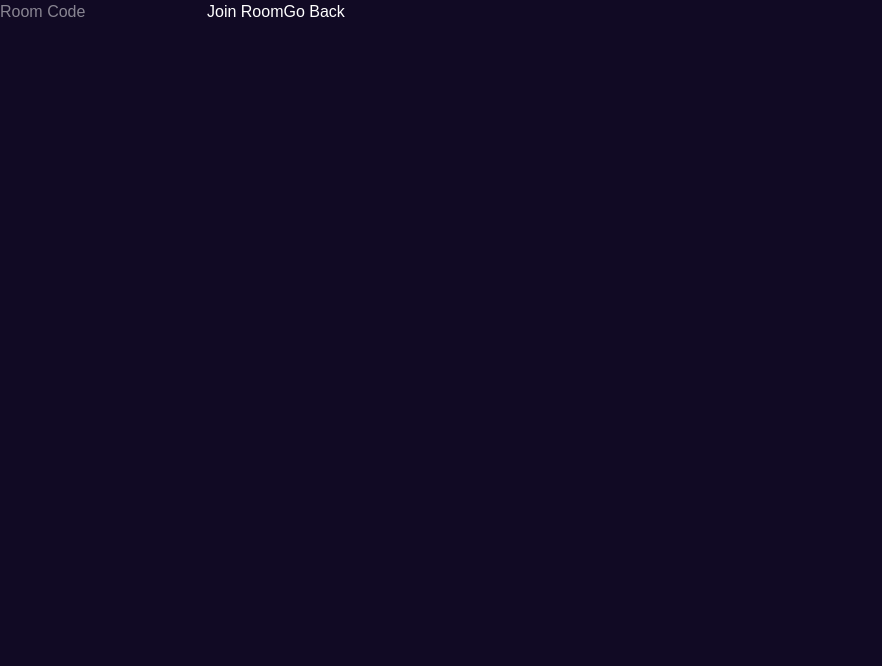
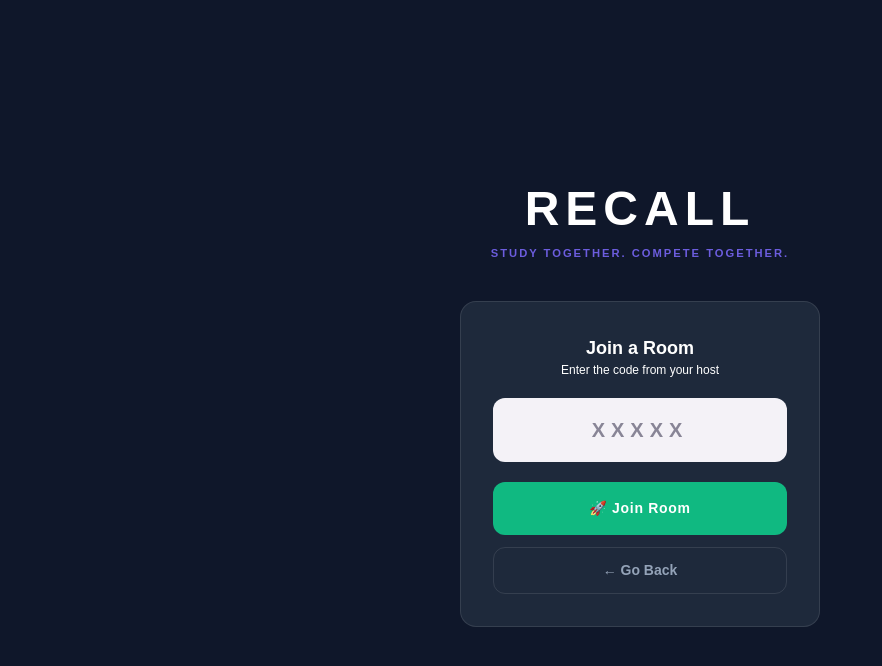
Before and after one commit to Anniew31/recall, a React (Vite) app in the folder client/: page / in a window 1280 px wide. Both pictures are taken after a click on the button "🔗 Join Room". Shown: the top 666 px of the page, without its empty margins (0-882 px from the left). Built offline with nearby package versions, Linux system fonts and the light colour scheme; no server answers; the HTML template or start-up script is replaced by a standard one.

Commit message:
update central design and style join page

```diff
--- /dev/null
+++ b/client/src/components/Error.tsx
@@ -0,0 +1,33 @@
+import { useEffect, useState } from "react"
+
+type ErrorProps = {
+    message: string
+    onClose: () => void
+}
+
+export default function Error({ message, onClose }: ErrorProps) {
+    const [visible, setVisible] = useState(false)
+
+    useEffect(() => {
+        setTimeout(() => setVisible(true), 10)
+        const timer = setTimeout(() => {
+            setVisible(false)
+            setTimeout(onClose, 400)
+        }, 2000)
+        return () => clearTimeout(timer)
+    }, [])
+
+    return (
+        <div className={`fixed top-6 left-1/2 -translate-x-1/2 z-50 transition-all duration-400 ${visible ? 'opacity-100 translate-y-0' : 'opacity-0 -translate-y-3'}`}>
+            <div className="flex items-center gap-3 bg-[#1e293b] border border-red-500/40 px-5 py-3.5 rounded-2xl shadow-xl">
+                <p className="text-red-300 text-sm font-semibold whitespace-nowrap">{message}</p>
+                <button
+                    onClick={() => { setVisible(false); setTimeout(onClose, 400) }}
+                    className="text-red-400 hover:text-red-200 transition-colors ml-1 text-base leading-none"
+                >
+                    ✕
+                </button>
+            </div>
+        </div>
+    )
+}
--- a/client/src/components/Home.tsx
+++ b/client/src/components/Home.tsx
@@ -17,41 +17,31 @@ export default function Home({playerName, setPlayerName, setScreen}: HomeProps)
     };
 
     return (
-        <main className="min-h-screen w-full flex flex-col items-center justify-between py-30 px-4">
+        <main className="min-h-screen w-full flex flex-col items-center justify-center gap-10 px-4">
             {/* Logo Section */}
             <div className="text-center pt-4">
-                <h1 className="text-5xl font-black text-white tracking-[6px] mb-2">
-                    RECALL
-                </h1>
-                <p className="text-[#6c5dde] text-xs font-bold tracking-[2px] uppercase">
-                    Study together. Compete together.
-                </p>
+                <h1 className="logo-title">RECALL</h1>
+                <p className="logo-subtitle">Study together. Compete together. </p>
             </div>
 
             {/* Middle Card Box */}
-            <div className="bg-[#1e293b] rounded-2xl p-8 flex flex-col gap-5 w-full max-w-[360px] shadow-[0_12px_40px_rgba(0,0,0,0.3)] border border-white/10 my-auto">
+            <div className="card my-auto">
                 <div className="w-full">
                     <input
                         type="text"
                         value={playerName}
                         onChange={handleChange}
                         placeholder="Player Name"
-                        className="bg-[#f4f2f7] text-[#110a24] placeholder-[#888596] rounded-xl px-4 py-4 w-full outline-none border-2 border-transparent focus:border-[#7c3aed] transition-all duration-150 text-center text-base font-bold shadow-inner"
+                        className="game-input"
                     />
                 </div>
 
                 <div className="flex flex-col gap-3 w-full">
-                    <button
-                        onClick={handleCreateRoom}
-                        className="bg-[#4c1d95] hover:bg-[#431984] active:scale-[0.98] text-white font-extrabold py-4 rounded-xl transition-all duration-150 text-sm tracking-wide shadow-md shadow-[#4c1d95]/20"
-                    >
+                    <button onClick={handleCreateRoom} className="btn-primary">
                         ⚡ Create Room
                     </button>
 
-                    <button
-                        onClick={() => setScreen("join")}
-                        className="bg-[#10b981] hover:bg-[#059669] active:scale-[0.98] text-white font-extrabold py-4 rounded-xl transition-all duration-150 text-sm tracking-wide shadow-md shadow-[#10b981]/20"
-                    >
+                    <button onClick={() => setScreen("join")} className="btn-primary">
                         🔗 Join Room
                     </button>
                 </div>
--- a/client/src/components/Join.tsx
+++ b/client/src/components/Join.tsx
@@ -1,5 +1,6 @@
 import { useState } from "react";
 import socket from "../socket";
+import Error from "./Error"
 
 type JoinProps = {
     playerName: string
@@ -8,22 +9,53 @@ type JoinProps = {
 
 export default function Join({playerName, setScreen}: JoinProps) {
     const [roomCode, setRoomCode] = useState('')
+    const [error, setError] = useState('')
 
-    const handleChange = (event: React.ChangeEvent<HTMLInputElement>) => {
-        setRoomCode(event.target.value);
-    };
+    const handleJoin = () => {
+        if (!roomCode.trim()) return
+        socket.emit('join_room', { playerName, roomCode: roomCode.toUpperCase() })
+    }
+
+    socket.on('error', (data) => {
+        setError(data.message)
+    })
 
     return (
-        <main>
-            <input
-                id="text-box"
-                type="text"
-                value={roomCode}
-                onChange={handleChange}
-                placeholder="Room Code"
-            />
-            <button onClick={() => socket.emit('join_room', { playerName, roomCode })}>Join Room</button>
-            <button onClick={() => setScreen("home")}>Go Back</button>
+        <main className="min-h-screen w-full flex flex-col items-center justify-center gap-10 px-4">
+              {error && <Error message={error} onClose={() => setError('')} />}
+            <div className="text-center pt-4">
+                <h1 className="logo-title">RECALL</h1>
+                <p className="logo-subtitle">Study together. Compete together.</p>
+            </div>
+
+            <div className="card my-auto">
+                <div className="text-center mb-2">
+                    <p className="text-white font-bold text-lg">Join a Room</p>
+                    <p className="text-[--color-muted] text-xs mt-1">Enter the code from your host</p>
+                </div>
+
+                <input
+                    type="text"
+                    value={roomCode}
+                    onChange={(e) => {
+                        setRoomCode(e.target.value.toUpperCase())
+                        setError('')
+                    }}
+                    placeholder="XXXXX"
+                    maxLength={5}
+                    className="game-input text-xl tracking-[6px] font-black"
+                />
+
+                <div className="flex flex-col gap-3">
+                    <button onClick={handleJoin} className="btn-secondary">
+                        🚀 Join Room
+                    </button>
+
+                    <button onClick={() => setScreen("home")} className="btn-ghost">
+                        ← Go Back
+                    </button>
+                </div>
+            </div>
         </main>
-    );
+    )
 }
--- a/client/src/index.css
+++ b/client/src/index.css
@@ -1,18 +1,123 @@
 @import "tailwindcss";
 
-@import url('https://fonts.googleapis.com/css2?family=Poppins:wght@400;500;600;700;800;900&display=swap');
+@import url('https://fonts.googleapis.com/css2?family=Poppins:wght@400;600;700;800&display=swap');
 
-@layer base {
 * {
   font-family: 'Poppins', sans-serif;
+  box-sizing: border-box;
   margin: 0;
   padding: 0;
-    box-sizing: border-box;
+}
+
+:root {
+  --color-bg: #0f172a;
+  --color-card: #1e293b;
+  --color-primary: #4c1d95;
+  --color-primary-hover: #431984;
+  --color-secondary: #10b981;
+  --color-secondary-hover: #059669;
+  --color-accent: #6c5dde;
+  --color-input: #f4f2f7;
+  --color-input-text: #110a24;
+  --color-muted: #94a3b8;
 }
 
 body {
-    background-color: #110a24;
+  background-color: var(--color-bg);
   color: white;
   min-height: 100vh;
 }
+
+.btn-primary {
+  background-color: var(--color-primary);
+  color: white;
+  font-weight: 800;
+  padding: 1rem;
+  border-radius: 0.75rem;
+  width: 100%;
+  transition: all 150ms;
+  font-size: 0.875rem;
+  letter-spacing: 0.05em;
 }
+
+.btn-primary:hover { background-color: var(--color-primary-hover); }
+.btn-primary:active { transform: scale(0.98); }
+
+.btn-secondary {
+  background-color: var(--color-secondary);
+  color: white;
+  font-weight: 800;
+  padding: 1rem;
+  border-radius: 0.75rem;
+  width: 100%;
+  transition: all 150ms;
+  font-size: 0.875rem;
+  letter-spacing: 0.05em;
+}
+
+.btn-secondary:hover { background-color: var(--color-secondary-hover); }
+.btn-secondary:active { transform: scale(0.98); }
+
+.btn-ghost {
+  color: var(--color-muted);
+  font-weight: 700;
+  padding: 0.75rem;
+  border-radius: 0.75rem;
+  width: 100%;
+  transition: all 150ms;
+  font-size: 0.875rem;
+  border: 1px solid rgba(255,255,255,0.1);
+}
+
+.btn-ghost:hover {
+  color: white;
+  border-color: rgba(255,255,255,0.2);
+}
+
+.card {
+  background-color: var(--color-card);
+  border-radius: 1rem;
+  padding: 2rem;
+  width: 100%;
+  max-width: 360px;
+  border: 1px solid rgba(255,255,255,0.1);
+  display: flex;
+  flex-direction: column;
+  gap: 1.25rem;
+}
+
+.game-input {
+  background-color: var(--color-input);
+  color: var(--color-input-text);
+  border-radius: 0.75rem;
+  padding: 1rem;
+  width: 100%;
+  outline: none;
+  border: 2px solid transparent;
+  transition: all 150ms;
+  text-align: center;
+  font-weight: 700;
+}
+
+.game-input:focus {
+  border-color: var(--color-accent);
+}
+
+.game-input::placeholder {
+  color: #888596;
+}
+
+.logo-title {
+  font-size: 3rem;
+  font-weight: 900;
+  color: white;
+  letter-spacing: 6px;
+}
+
+.logo-subtitle {
+  color: var(--color-accent);
+  font-size: 0.7rem;
+  font-weight: 700;
+  letter-spacing: 2px;
+  text-transform: uppercase;
+}
```
Lines whose indentation alone changed are shown as unchanged.
